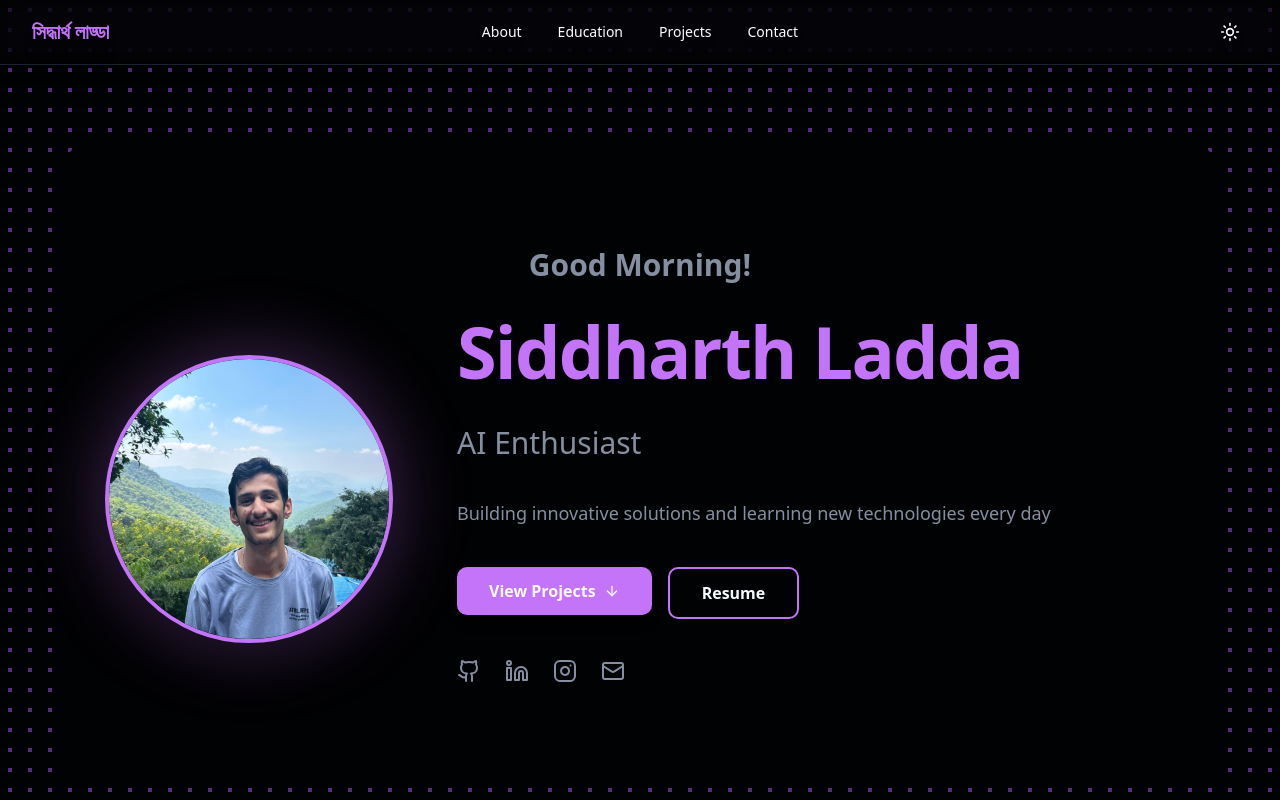
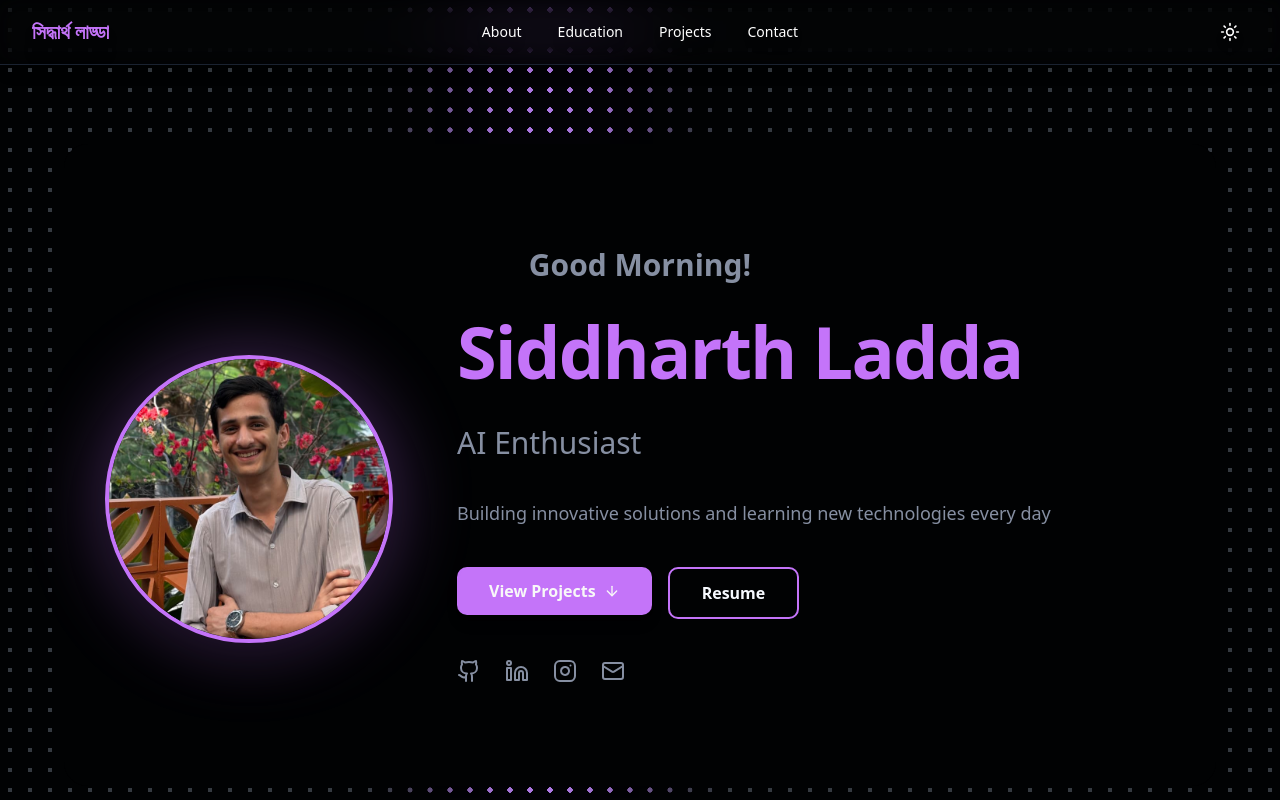
Before and after one commit to laddasiddharth/Portfolio, a React (Vite) app: page / in a window 1280 px wide. Shown: the top 800 px of the page. Built offline with nearby package versions, Linux system fonts and the light colour scheme.

Commit message:
Update hero photo and animated dotted background

```diff
--- a/src/components/Hero.tsx
+++ b/src/components/Hero.tsx
@@ -69,9 +69,9 @@ export default function Hero() {
                   <div className="relative">
                     <div className="absolute inset-0 bg-accent rounded-full blur-2xl opacity-20 animate-pulse" />
                     <img
-                      src="/assets/photo.jpg"
+                      src="/assets/photo_1.jpeg"
                       alt="Siddharth Ladda"
-                      className="relative rounded-full w-56 h-56 sm:w-64 sm:h-64 md:w-72 md:h-72 object-cover object-bottom border-4 border-accent shadow-2xl"
+                      className="relative rounded-full w-56 h-56 sm:w-64 sm:h-64 md:w-72 md:h-72 object-cover object-[center_80%] border-4 border-accent shadow-2xl"
                     />
                   </div>
                 </div>
--- a/src/index.css
+++ b/src/index.css
@@ -44,6 +44,8 @@
     --spotlight-color-theme: rgba(124, 58, 237, 0.1);
 
     /* Dotted Glow Background Colors - Light Mode */
+    --color-dot-base: 156, 163, 175;
+    --color-dot-active: 190, 118, 255;
     --color-purple-400: 216, 180, 254;
     --color-purple-500: 233, 213, 255;
   }
@@ -53,6 +55,8 @@
     --spotlight-color-theme: rgba(255, 255, 255, 0.25);
 
     /* Dotted Glow Background Colors - Dark Mode */
+    --color-dot-base: 107, 114, 128;
+    --color-dot-active: 192, 132, 252;
     --color-purple-400: 192, 132, 252;
     --color-purple-500: 168, 85, 247;
 
@@ -122,12 +126,61 @@
 
   /* Dotted Background Pattern */
   .bg-dotted {
-    background-image: radial-gradient(circle, rgba(147, 51, 234, 0.35) 2.5px, transparent 2.5px);
-    background-size: 20px 20px;
+    position: relative;
+    overflow: hidden;
   }
 
-  .dark .bg-dotted {
-    background-image: radial-gradient(circle, rgba(168, 85, 247, 0.5) 2.5px, transparent 2.5px);
+  .bg-dotted::before {
+    content: "";
+    position: absolute;
+    inset: 0;
+    background-image: radial-gradient(circle, rgba(var(--color-dot-base), 0.55) 2.5px, transparent 2.5px);
+    background-size: 20px 20px;
+    opacity: 0.9;
+  }
+
+  .bg-dotted::after {
+    content: "";
+    position: absolute;
+    inset: 0;
+    background-image: radial-gradient(circle, rgba(var(--color-dot-active), 0.95) 2.7px, transparent 2.7px);
+    background-size: 20px 20px;
+    opacity: 0.95;
+    filter: drop-shadow(0 0 10px rgba(var(--color-dot-active), 0.35));
+    mask-image: linear-gradient(
+      90deg,
+      transparent 0%,
+      rgba(0, 0, 0, 0.08) 10%,
+      rgba(0, 0, 0, 0.85) 35%,
+      rgba(0, 0, 0, 1) 50%,
+      rgba(0, 0, 0, 0.85) 65%,
+      rgba(0, 0, 0, 0.08) 90%,
+      transparent 100%
+    );
+    mask-size: 28% 100%;
+    mask-repeat: no-repeat;
+    will-change: mask-position, filter;
+    animation: dottedSweep 3.8s linear infinite;
+  }
+
+  @media (prefers-reduced-motion: reduce) {
+    .bg-dotted::after {
+      opacity: 1;
+      animation: none;
+      filter: none;
+      mask-image: none;
+    }
+  }
+}
+
+@keyframes dottedSweep {
+  0% {
+    mask-position: -40% 0;
+    filter: drop-shadow(0 0 8px rgba(var(--color-dot-active), 0.18));
+  }
+  100% {
+    mask-position: 140% 0;
+    filter: drop-shadow(0 0 18px rgba(var(--color-dot-active), 0.42));
   }
 }
 
```
Also changed, not shown: public/assets/photo_1.jpeg (added).
